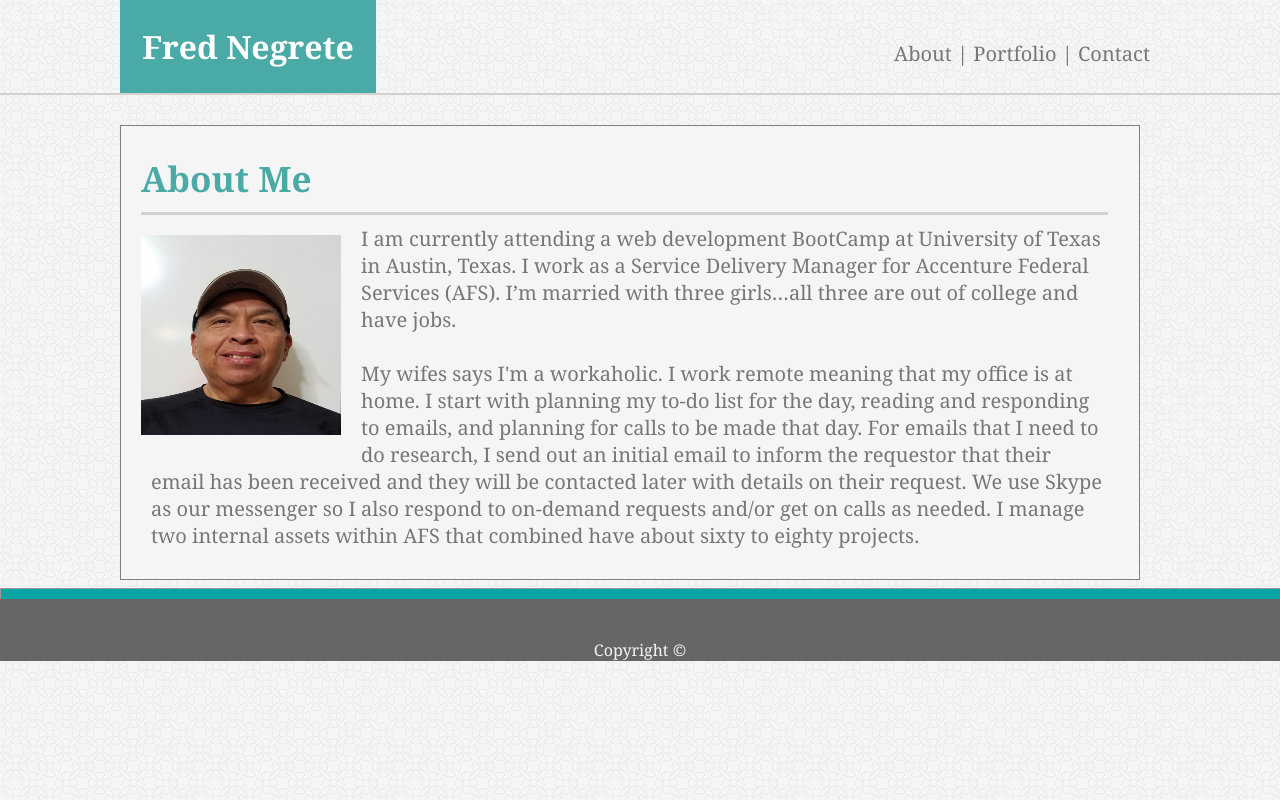
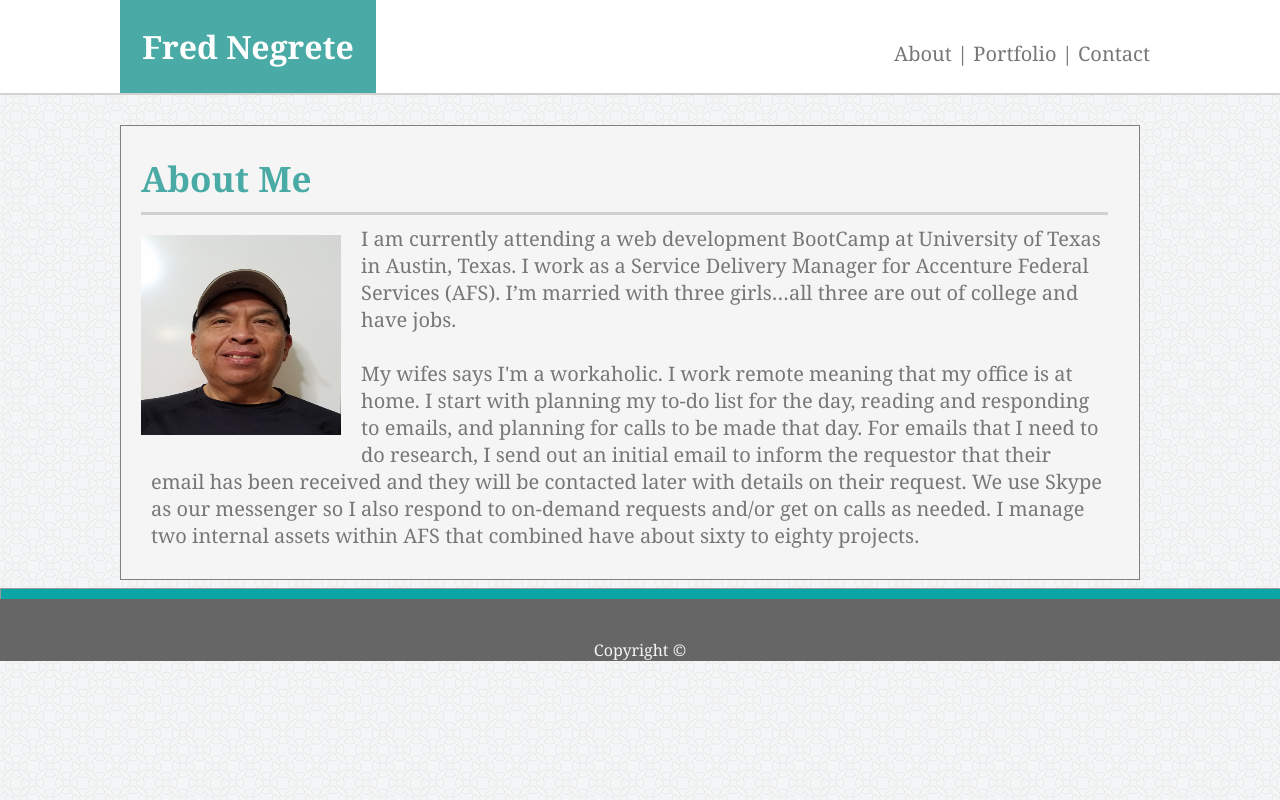
Before and after one commit to fred1n/Basic-Portfolio, a plain HTML site: page index.html in a window 1280 px wide. Drawn offline with Linux system fonts and the light colour scheme.

Commit message:
finalized aboutme page - fixed header background

```diff
--- a/assets/css/style.css
+++ b/assets/css/style.css
@@ -6,8 +6,11 @@ body {
 
 }
 
+header {
+    background: white;
+}
+
 h1 {
-   /* background: white; */
     background-color:#4aaaa5;
     border:#cccccc;
     color: #fff;
@@ -20,6 +23,7 @@ h1 {
     margin-bottom: 0%;
     font: 30px;
 }
+
 
 .header-line {
     width:100%;
```
